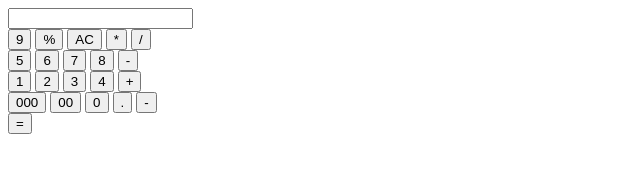
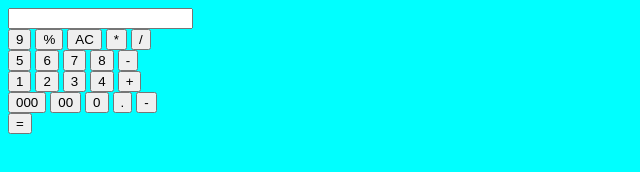
Before and after one commit to zadvajr/web-calculator-by-code_brigade, a plain HTML site: page index.html in a window 1280 px wide. Shown: the whole page, without its empty margins (0-640 px from the left). Drawn offline with Linux system fonts and the light colour scheme.

Commit message:
minor fix

```diff
--- a/index.html
+++ b/index.html
@@ -5,7 +5,7 @@
     <meta charset="UTF-8">
     <meta http-equiv="X-UA-Compatible" content="IE=edge">
     <meta name="viewport" content="width=device-width, initial-scale=1.0">
-    <link rel="stylesheet" href="style.css">
+    <link rel="stylesheet" href="./styles/styles.css">
     <script type="text/javascript" src="./scripts/scripts.js"></script>
     <title>Web Calculator by Code Brigade</title>
 </head>
--- a/styles/styles.css
+++ b/styles/styles.css
@@ -1,6 +1,6 @@
-#This is the styles for handling the interface of the web-calculator.
+/*This is the styles for handling the interface of the web-calculator.
 #@BigNameZ is responsible for this section styles.css
-
+*/
 body {
     background-color: cyan;
 }
```
